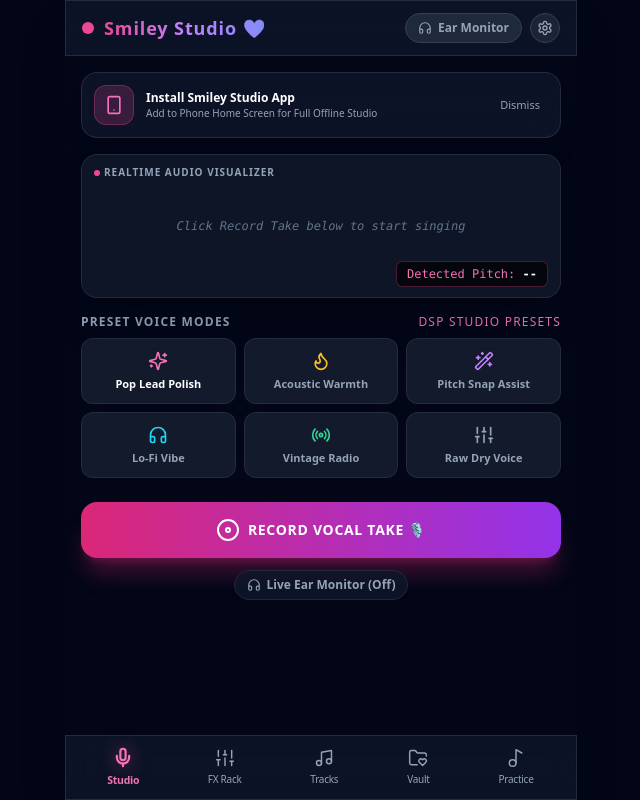
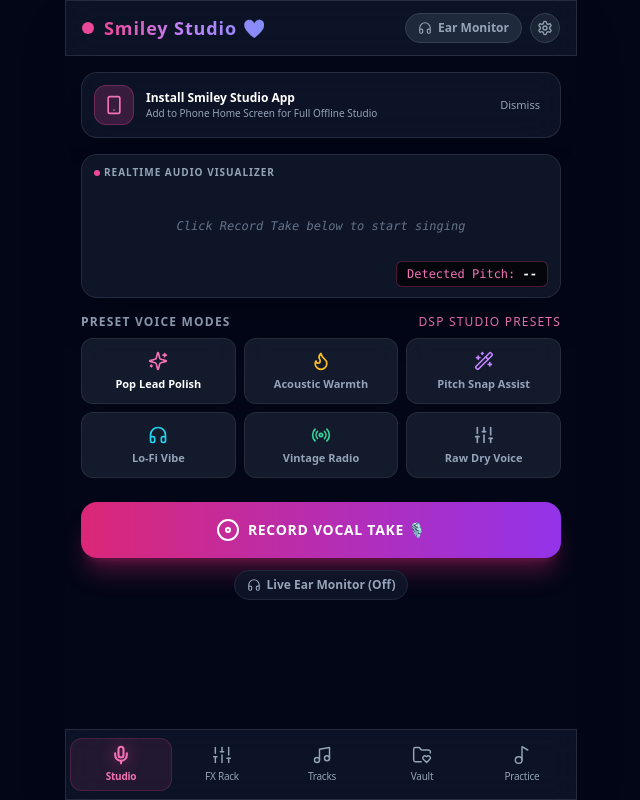
Before and after one commit to r2dapps/SmileyStudio, a React (Vite) app: page / in a window 1280 px wide. Shown: the whole page, without its empty margins (319-959 px from the left). Built offline with nearby package versions, Linux system fonts and the light colour scheme.

Commit message:
Fix HashRouter SPA routing and BottomNav touch targets for GitHub Pages

```diff
--- a/src/app/App.tsx
+++ b/src/app/App.tsx
@@ -1,5 +1,5 @@
 import React from 'react';
-import { BrowserRouter } from 'react-router-dom';
+import { HashRouter } from 'react-router-dom';
 import { Header } from '../components/Header';
 import { BottomNav } from '../components/BottomNav';
 import { AudioErrorBoundary } from '../components/AudioErrorBoundary';
@@ -7,9 +7,9 @@ import { AppRoutes } from './routes';
 
 export const App: React.FC = () => {
   return (
-    <BrowserRouter basename={import.meta.env.BASE_URL}>
+    <HashRouter>
       <AudioErrorBoundary>
-        <div className="min-h-screen flex flex-col justify-between bg-slate-950 text-white max-w-lg mx-auto relative shadow-2xl">
+        <div className="min-h-screen flex flex-col justify-between bg-slate-950 text-white max-w-lg mx-auto relative shadow-2xl pb-16">
           <Header />
 
           <main className="flex-1 p-4 overflow-y-auto">
@@ -19,6 +19,6 @@ export const App: React.FC = () => {
           <BottomNav />
         </div>
       </AudioErrorBoundary>
-    </BrowserRouter>
+    </HashRouter>
   );
 };
--- a/src/components/BottomNav.tsx
+++ b/src/components/BottomNav.tsx
@@ -1,6 +1,6 @@
 import React from 'react';
 import { NavLink } from 'react-router-dom';
-import { Mic, Sliders, Music, FolderHeart, Music2, Settings } from 'lucide-react';
+import { Mic, Sliders, Music, FolderHeart, Music2 } from 'lucide-react';
 
 export const BottomNav: React.FC = () => {
   const navItems = [
@@ -12,24 +12,30 @@ export const BottomNav: React.FC = () => {
   ];
 
   return (
-    <nav className="fixed bottom-0 left-0 right-0 z-50 glassmorphism border-t border-slate-800/80 px-2 py-2 max-w-lg mx-auto">
-      <div className="flex justify-around items-center">
+    <nav className="fixed bottom-0 left-0 right-0 z-50 glassmorphism border-t border-slate-800/80 px-1 py-2 max-w-lg mx-auto pointer-events-auto">
+      <div className="flex justify-around items-center w-full">
         {navItems.map((item) => (
           <NavLink
             key={item.to}
             to={item.to}
             className={({ isActive }) =>
-              `flex flex-col items-center justify-center space-y-1 py-1 px-3 rounded-2xl transition duration-200 ${
+              `flex flex-col items-center justify-center flex-1 py-1.5 px-1 rounded-xl transition-all duration-200 cursor-pointer select-none ${
                 isActive
-                  ? 'text-pink-400 font-bold scale-105'
-                  : 'text-slate-400 hover:text-slate-200'
+                  ? 'text-pink-400 font-bold bg-pink-500/10 border border-pink-500/20'
+                  : 'text-slate-400 hover:text-slate-200 hover:bg-slate-800/50'
               }`
             }
           >
             {({ isActive }) => (
               <>
-                <item.icon className={`w-5 h-5 transition ${isActive ? 'stroke-[2.5px] text-pink-400 filter drop-shadow-[0_0_8px_rgba(236,72,153,0.6)]' : 'stroke-[1.75px]'}`} />
-                <span className="text-[10px] tracking-tight">{item.label}</span>
+                <item.icon
+                  className={`w-5 h-5 mb-1 transition-all ${
+                    isActive
+                      ? 'stroke-[2.5px] text-pink-400 filter drop-shadow-[0_0_8px_rgba(236,72,153,0.6)]'
+                      : 'stroke-[1.75px]'
+                  }`}
+                />
+                <span className="text-[10px] tracking-tight whitespace-nowrap">{item.label}</span>
               </>
             )}
           </NavLink>
--- a/src/core/StudioController.ts
+++ b/src/core/StudioController.ts
@@ -10,6 +10,7 @@ export type StudioState = {
   isRecording: boolean;
   liveMonitor: boolean;
   noiseCancellation: boolean;
+  micError: string | null;
   activePresetId: string;
   detectedPitchHz: number;
   detectedNote: string;
@@ -41,6 +42,7 @@ export class StudioController {
     isRecording: false,
     liveMonitor: false,
     noiseCancellation: true,
+    micError: null,
     activePresetId: 'popLead',
     detectedPitchHz: 0,
     detectedNote: '--',
@@ -86,6 +88,11 @@ export class StudioController {
     this.listeners.forEach((listener) => listener(currentState));
   }
 
+  public clearMicError() {
+    this.state.micError = null;
+    this.notify();
+  }
+
   // --- Controller Command Interface ---
 
   public async toggleLiveMonitor(): Promise<boolean> {
@@ -110,15 +117,18 @@ export class StudioController {
 
   private async startMicEngine(): Promise<boolean> {
     if (this.state.isMicActive) return true;
+    this.state.micError = null;
     try {
       await audioEngine.start({ noiseCancellation: this.state.noiseCancellation });
       this.state.isMicActive = true;
       this.applyParamsToAudioGraph();
       this.startPitchDetectionLoop();
       return true;
-    } catch (err) {
+    } catch (err: any) {
       console.error('Microphone start failed:', err);
       this.state.isMicActive = false;
+      this.state.micError = err?.message || 'Microphone access denied. Please grant microphone permission in browser settings.';
+      this.notify();
       return false;
     }
   }
--- a/src/pages/StudioPage.tsx
+++ b/src/pages/StudioPage.tsx
@@ -2,16 +2,18 @@ import React from 'react';
 import { useStudioStore } from '../store/useStudioStore';
 import { WaveformCanvas } from '../components/visualizers/WaveformCanvas';
 import { PWAInstaller } from '../components/PWAInstaller';
-import { Disc, Headphones, Sparkles, Sliders, Radio, Wand2, Flame } from 'lucide-react';
+import { Disc, Headphones, Sparkles, Sliders, Radio, Wand2, Flame, AlertCircle, X } from 'lucide-react';
 
 export const StudioPage: React.FC = () => {
   const isMicActive = useStudioStore((state) => state.isMicActive);
   const isRecording = useStudioStore((state) => state.isRecording);
   const liveMonitor = useStudioStore((state) => state.liveMonitor);
+  const micError = useStudioStore((state) => state.micError);
   const activePresetId = useStudioStore((state) => state.activePresetId);
   const detectedNote = useStudioStore((state) => state.detectedNote);
   const toggleLiveMonitor = useStudioStore((state) => state.toggleLiveMonitor);
   const toggleRecording = useStudioStore((state) => state.toggleRecording);
+  const clearMicError = useStudioStore((state) => state.clearMicError);
   const setPreset = useStudioStore((state) => state.setPreset);
 
   const presets = [
@@ -27,6 +29,19 @@ export const StudioPage: React.FC = () => {
     <div className="space-y-4 pb-20">
       {/* PWA Home Screen Install Banner */}
       <PWAInstaller />
+
+      {/* Mic Access Error Banner */}
+      {micError && (
+        <div className="p-3 bg-red-500/20 border border-red-500/50 rounded-2xl flex items-center justify-between text-xs text-red-200 animate-fade-in">
+          <div className="flex items-center space-x-2">
+            <AlertCircle className="w-4 h-4 text-red-400 shrink-0" />
+            <span>{micError}</span>
+          </div>
+          <button onClick={() => clearMicError()} className="p-1 hover:text-white">
+            <X className="w-4 h-4" />
+          </button>
+        </div>
+      )}
 
       {/* Realtime Spectrum & Visualizer Container */}
       <div className="relative w-full h-36 glassmorphism rounded-2xl overflow-hidden shadow-2xl flex items-center justify-center border border-pink-500/20">
--- a/src/store/useStudioStore.ts
+++ b/src/store/useStudioStore.ts
@@ -5,6 +5,7 @@ interface StudioStore extends StudioState {
   toggleLiveMonitor: () => Promise<void>;
   toggleNoiseCancellation: () => Promise<void>;
   toggleRecording: () => Promise<void>;
+  clearMicError: () => void;
   setPreset: (presetId: string) => void;
   setParam: (key: keyof StudioState, value: any) => void;
   setBackingTrack: (name: string | null) => void;
@@ -30,6 +31,10 @@ export const useStudioStore = create<StudioStore>((set) => {
       await studioController.toggleRecording();
     },
 
+    clearMicError: () => {
+      studioController.clearMicError();
+    },
+
     setPreset: (presetId: string) => {
       studioController.setPreset(presetId);
     },
```
